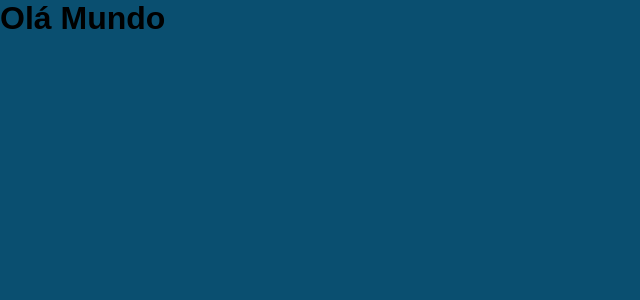
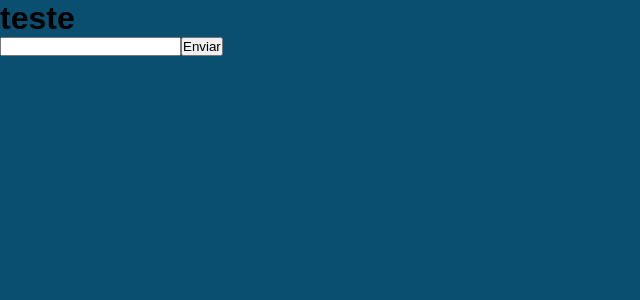
Before and after one commit to wzoreck/Lista_de_Tarefas, a React (Create React App) app: page / in a window 1280 px wide. Shown: the top 300 px of the page, without its empty margins (0-640 px from the left). Built offline with nearby package versions, Linux system fonts and the light colour scheme.

Commit message:
Criando o primeiro componente com estado e usando ele no App.js

```diff
--- a/src/App.js
+++ b/src/App.js
@@ -1,7 +1,19 @@
 import React from 'react'; // Sempre que for criar um componente precisa importar
+import Main from './components/Main';
+
 import './App.css'; // Importado o arquivos CSS para estilização do componente
 
 // O componente App está sendo exportado, pois é importado em index.js
 export default function App() {
-  return <h1>Olá Mundo</h1>;
+  /* Com JSX somente é possível retornar elementos aninhados, ou seja não é possível retornar mais que um elemento "raiz" do componente, para encapsular pode-se usar uma <div></div> ou um fragmento <></> ex:
+
+  return (
+    <>
+      <h1>Olá Mundo</h1>
+      <p>Teste</p>
+    </>
+  );*/
+
+  // Retornando o primeiro componente com estado que foi criado
+  return <Main />;
 }
--- /dev/null
+++ b/src/components/Main.js
@@ -0,0 +1,39 @@
+import React, { Component } from "react";
+
+// Componentes com estado precisam ser uma classe, ao invés de usar o return diretamente utilizam o método render()
+
+// Criada a classe Main que extende Component e está sendo exportada
+export default class Main extends Component {
+    constructor(props) { // Construtor da classe/componente
+        super(props); // Passando as propriedades do componente para a generealização Component
+
+        // Esse é o estado do componente, sempre que ele for alterado irá refletir no JSX do render()
+        this.state = {
+            novaTarefa: 'teste', // Inicializando o estado
+        };
+
+        this.novoInput = this.novoInput.bind(this); // Passando o this para o método ter acesso
+    }
+
+    novoInput(event) {
+        this.setState({
+            novaTarefa: event.target.value,
+        });
+    }
+
+    render() {
+        // Pegar o valor do estado
+        const { novaTarefa } = this.state;
+
+        return (
+            <div className="main">
+                <h1>{novaTarefa}</h1>
+
+                <form action="#">
+                    <input onChange={this.novoInput} type="text" />
+                    <button type="submit">Enviar</button>
+                </form>
+            </div>
+        );
+    }
+}
```
